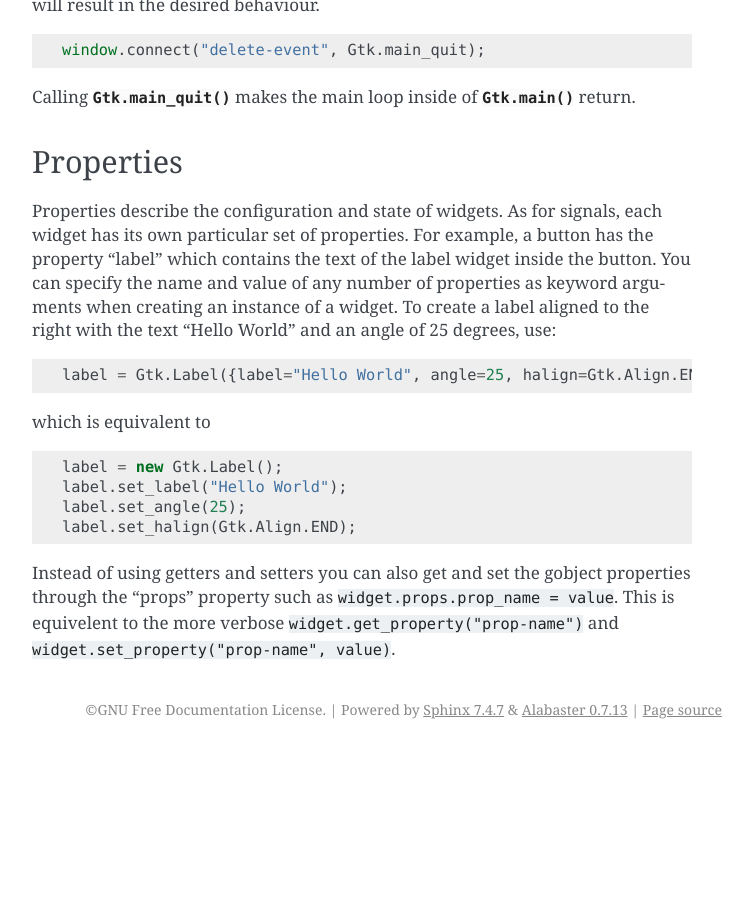
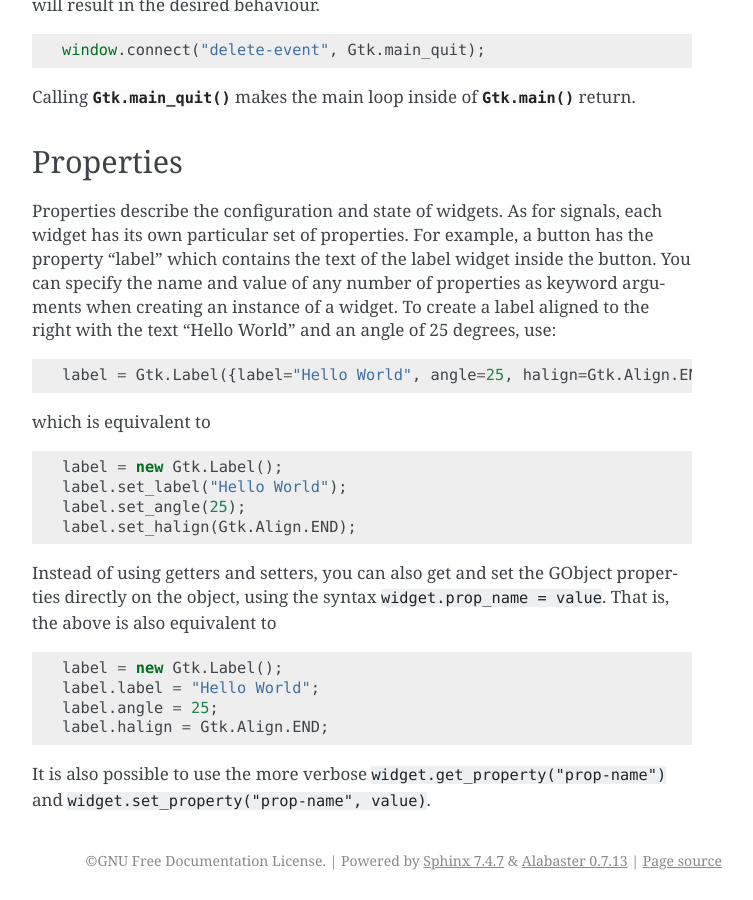
Before and after one commit to cbjartli/Gjs-Tutorial, a Sphinx documentation site: the page built from source/basics.txt, in a window 1280 px wide and 900 px high, scrolled down 1078 px. Shown: the whole window, without its empty margins (388-1141 px from the left). Built offline with Sphinx 7.4.7, drawn with Linux system fonts in a browser that asks for light colours; before the commit the page ends 1827 px from its top, so only the background shows below that.

Commit message:
Fixed section about GObject properties

```diff
--- a/source/basics.txt
+++ b/source/basics.txt
@@ -87,7 +87,13 @@ which is equivalent to
     label.set_angle(25);
     label.set_halign(Gtk.Align.END);
 
-Instead of using getters and setters you can also get and set the gobject properties
-through the "props" property such as ``widget.props.prop_name = value``.
-This is equivelent to the more verbose ``widget.get_property("prop-name")`` and
-``widget.set_property("prop-name", value)``.
+Instead of using getters and setters, you can also get and set the GObject properties directly on the object, using the syntax ``widget.prop_name = value``. That is, the above is also equivalent to
+
+.. code-block:: javascript
+
+    label = new Gtk.Label();
+    label.label = "Hello World";
+    label.angle = 25;
+    label.halign = Gtk.Align.END;
+
+It is also possible to use the more verbose ``widget.get_property("prop-name")`` and ``widget.set_property("prop-name", value)``.
```
